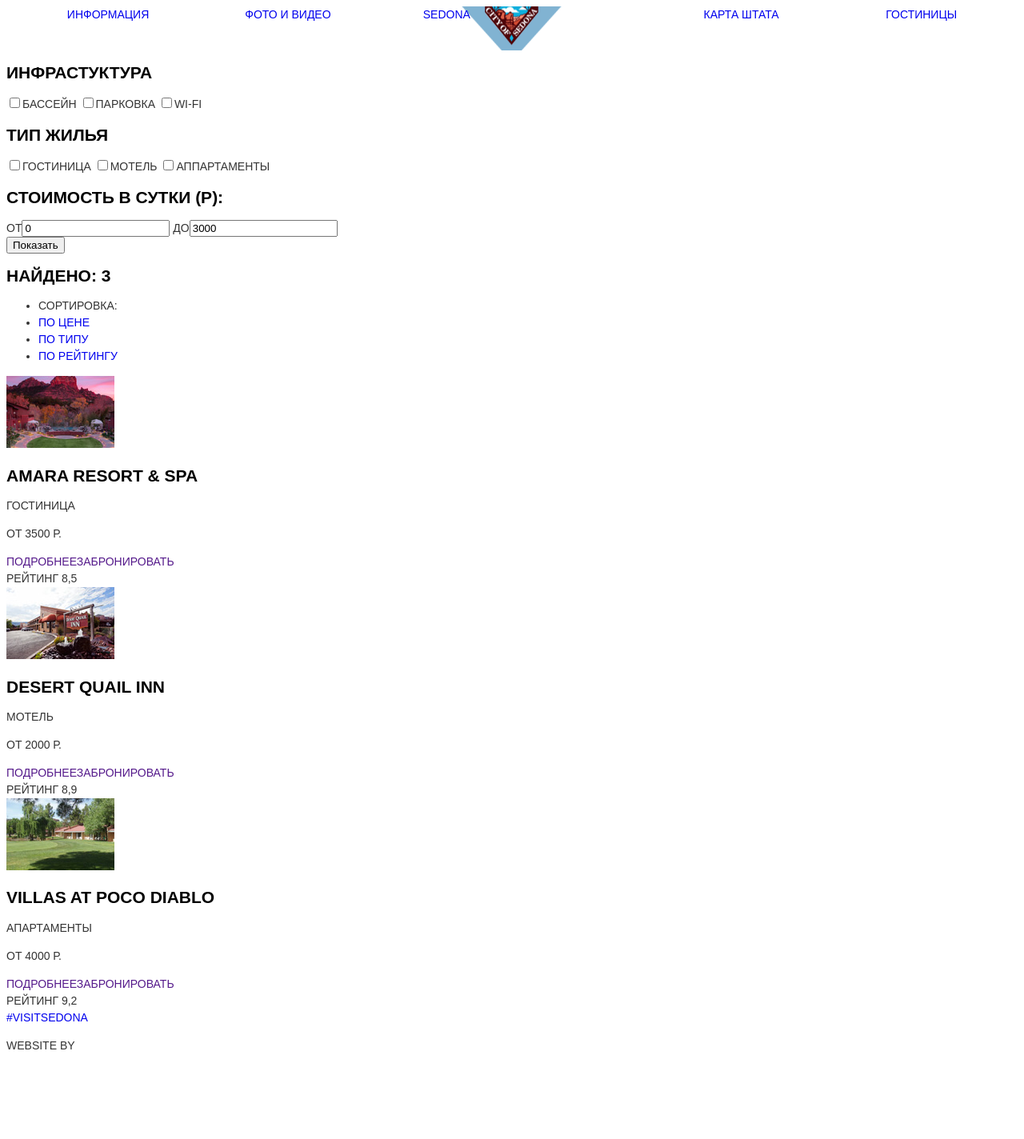
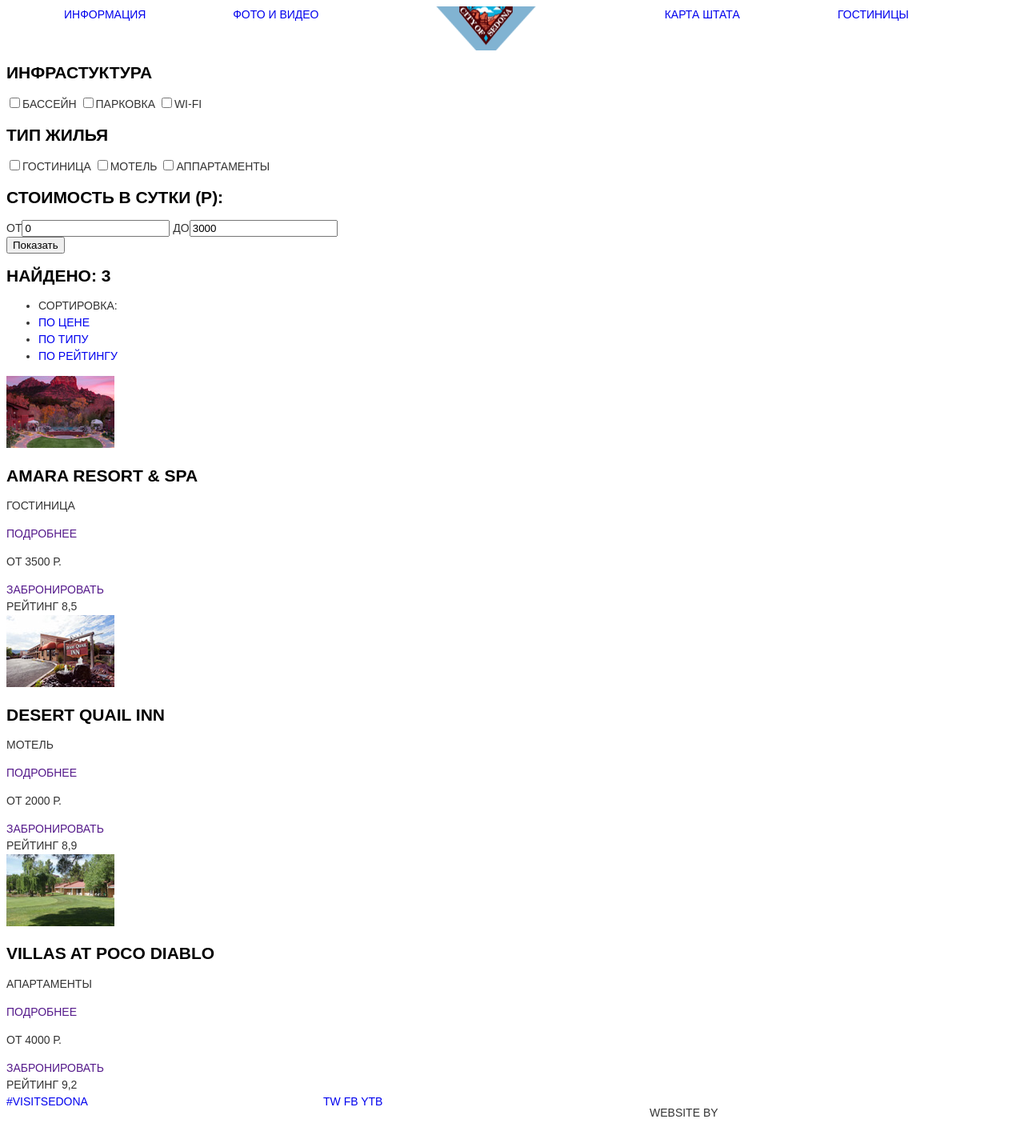
Before and after one commit to AlexandraVF/Sedona, a plain HTML site: page hotels.html in a window 1280 px wide. Shown: the whole page at 80% size. Before the commit the page ends 1332 px from the top, so only its background shows below. Drawn offline with Linux system fonts and the light colour scheme.

Commit message:
Правка разметки hotels.html для построения сетки

```diff
--- a/hotels.html
+++ b/hotels.html
@@ -6,32 +6,34 @@
     <link href="css/style.css" rel="stylesheet">
   </head>
   <body>
+    <div class="wrapper">
       <header class="main-header">
         <nav class="main-nav">
           <ul>
-          <li class="nav-item-left"><a href="#">Информация</a></li>
-          <li class="nav-item-left"><a href="#">Фото и видео</a></li>
-          <li class="logo"><a href="#">Sedona</a></li>
-          <li class="nav-item-right"><a href="#">Карта штата</a></li>
-          <li class="nav-item-right"><a href="#">Гостиницы</a></li>
+            <li class="nav-item nav-item-left"><a href="#">Информация</a></li>
+            <li class="nav-item nav-item-left"><a href="#">Фото и видео</a></li>
+            <li class="logo"><a href="#"></a></li>
+            <li class="nav-item nav-item-right"><a href="#">Карта штата</a></li>
+            <li class="nav-item nav-item-right"><a href="#">Гостиницы</a></li>
           </ul>
         </nav>
         <div class="header-image-hotels">
-        <form class="hotels-filter" action="">
-          <div class="wrapper clearfix">
-            <div class="col">
+          <div class="hotel-wrapper">
+            <form class="hotel-filter" action="">
+              <div class="clearfix">
+                <div class="structure-filter">
                   <h2>Инфрастуктура</h2>
-              <input type="checkbox"><label for="">Бассейн</label>
-              <input type="checkbox"><label for="">Парковка</label>
-              <input type="checkbox"><label for="">Wi-fi</label>
+                  <label for=""><input type="checkbox">Бассейн</label>
+                  <label for=""><input type="checkbox">Парковка</label>
+                  <label for=""><input type="checkbox">Wi-fi</label>
                 </div>
-            <div class="col">
+                <div class="type-filter">
                   <h2>Тип жилья</h2>
-              <input type="checkbox"><label for="">Гостиница</label>
-              <input type="checkbox"><label for="">Мотель</label>
-              <input type="checkbox"><label for="">Аппартаменты</label>
+                  <label for=""><input type="checkbox">Гостиница</label>
+                  <label for=""><input type="checkbox">Мотель</label>
+                  <label for=""><input type="checkbox">Аппартаменты</label>
                 </div>
-            <div class="col">
+                <div class="cost-filter">
                   <h2>Стоимость в сутки (Р):</h2>
                   <label for="">От</label><input type="text" value="0">
                   <label for="">До</label><input type="text" value="3000">
@@ -41,9 +43,11 @@
               </div>
             </form>
           </div>
+        </div>
       </header>
-    <div class="filter-content-header main-wrapper clearfix">
-      <h2>Найдено: 3</h2>
+      <div class="hotel-wrapper">
+        <div class="filter-content-header clearfix">
+          <div><h2>Найдено: 3</h2></div>
           <div>
             <ul>
               <li>Сортировка:</li>
@@ -63,68 +67,61 @@
             <div class="triangle"></div>
           </div>
         </div>
-    <div class="filter-content main-wrapper clearfix">
-      <div class="filter-content-info">
-        <div>
+        <div class="filter-content clearfix">
+          <div class="filter-image">
             <img src="img/hotels-image-1.jpg" width="135" height="90" alt="Amara Resort">
           </div>
-        <div>
+          <div class="filter-info">
             <h2>Amara Resort & Spa</h2>
-          <p>Гостиница</p>
-          <p>От 3500 р.</p>
-          <div><a href="">Подробнее</a><a href="">Забронировать</a></div>
-        </div>
+              <div><p>Гостиница</p><a href="">Подробнее</a></div>
+              <div><p>От 3500 р.</p><a href="">Забронировать</a></div>
           </div>
           <div class="filter-rate">
             <div class="rate-stars"></div>
             <div class="rate-value">Рейтинг 8,5</div>
           </div>
         </div>
-    <div class="filter-content">
-      <div class="filter-content-info">
-        <div>
+        <div class="filter-content clearfix">
+          <div class="filter-image">
             <img src="img/hotels-image-2.jpg" width="135" height="90" alt="Desert Quail Inn">
           </div>
-        <div>
+          <div class="filter-info">
             <h2>Desert Quail Inn</h2>
-          <p>Мотель</p>
-          <p>От 2000 р.</p>
-          <div><a href="">Подробнее</a><a href="">Забронировать</a></div>
-        </div>
+            <div><p>Мотель</p><a href="">Подробнее</a></div>
+            <div><p>От 2000 р.</p><a href="">Забронировать</a></div>
           </div>
           <div class="filter-rate">
             <div class="rate-stars"></div>
             <div class="rate-value">Рейтинг 8,9</div>
           </div>
         </div>
-    <div class="filter-content">
-      <div class="filter-content-info">
-        <div>
+        <div class="filter-content clearfix">
+          <div class="filter-image">
             <img src="img/hotels-image-3.jpg" width="135" height="90" alt="Villas at Poco Diablo">
           </div>
-        <div>
+          <div class="filter-info">
             <h2>Villas at Poco Diablo</h2>
-          <p>Апартаменты</p>
-          <p>От 4000 р.</p>
-          <div><a href="">Подробнее</a><a href="">Забронировать</a></div>
-        </div>
+            <div><p>Апартаменты</p><a href="">Подробнее</a></div>
+            <div><p>От 4000 р.</p><a href="">Забронировать</a></div>
           </div>
           <div class="filter-rate">
             <div class="rate-stars"></div>
             <div class="rate-value">Рейтинг 9,2</div>
           </div>
         </div>
+      </div>
       <footer class="main-footer clearfix">
-      <div class="col sedona-tag"><a href="#">#visitsedona</a></div>
-      <div class="col footer-social">
-        <a href="#" class="social-btn social-btn-tw"></a>
-        <a href="#" class="social-btn social-btn-fb"></a>
-        <a href="#" class="social-btn social-btn-ytb"></a>
+        <div class="col-1 sedona-tag"><a href="#">#visitsedona</a></div>
+        <div class="col-2 footer-social">
+          <a href="#" class="social-btn social-btn-tw">TW</a>
+          <a href="#" class="social-btn social-btn-fb">FB</a>
+          <a href="#" class="social-btn social-btn-ytb">YTB</a>
         </div>
-      <div class="col footer-logo" >
+        <div class="col-3 footer-logo" >
           <p>Website by</p>
           <div class="footer-logo-icon"></div>
         </div>
       </footer>
+    </div>
   </body>
 </html>
```
Lines whose indentation alone changed are shown as unchanged.
